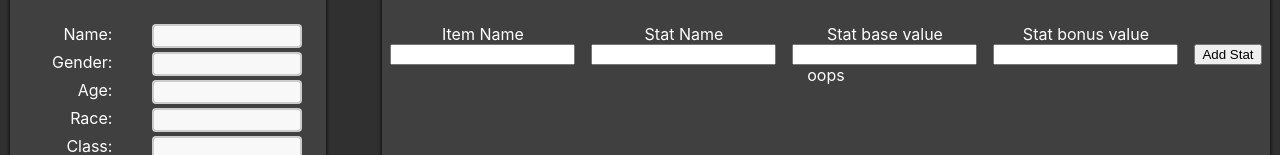
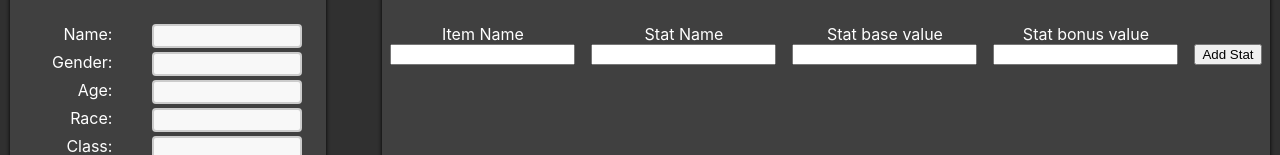
Before and after one commit to Dournbrood/imarel-character-creator, a React (Create React App) app in the folder Front-End/imarel-character-calculator/: page / in a window 1280 px wide. Shown: the part 209-364 px from the top of the page. Built offline with nearby package versions, Linux system fonts and the light colour scheme; the HTML template or start-up script is replaced by a standard one.

Commit message:
removes dead code

```diff
--- a/Front-End/imarel-character-calculator/src/components/ItemList.js
+++ b/Front-End/imarel-character-calculator/src/components/ItemList.js
@@ -9,7 +9,7 @@ const ItemList = (props) => {
         <div style={{display: "flex", flexFlow: "column nowrap"}}>
             {((globalState && globalState.items) ? Object.keys(globalState.items).map((key) => (
                 <><ItemListEntry itemKey={key}/><br/></>
-            )) : "oops")}
+            )) : [])}
         </div>
     );
 }
--- a/Front-End/imarel-character-calculator/src/components/StatList.js
+++ b/Front-End/imarel-character-calculator/src/components/StatList.js
@@ -7,31 +7,26 @@ const StatList = (props) => {
     const generateStatTotals = () => {
         let statTotals = {}
         Object.keys(globalState.items).forEach((itemName) => {
-            console.log(`Now evaluating item ${itemName} for stats...`)
             Object.keys(globalState.items[itemName].stats).forEach((statName) => {
-                console.log(`Evaluating stat ${statName} in item ${itemName}...`)
-                if(statName in statTotals) {
-                    console.log(`Stat ${statName} already exists in totals list!`);
-                    if(Math.abs(parseInt(globalState.items[itemName].stats[statName].base)) > Math.abs(parseInt(statTotals[statName].base))) {
+                if (statName in statTotals) {
+                    if (Math.abs(parseInt(globalState.items[itemName].stats[statName].base)) > Math.abs(parseInt(statTotals[statName].base))) {
                         statTotals[statName].base = parseInt(globalState.items[itemName].stats[statName].base)
                     }
                     statTotals[statName].bonus = parseInt(statTotals[statName].bonus) + parseInt(globalState.items[itemName].stats[statName].bonus);
                 }
-                else{
+                else {
                     statTotals[statName] = {}
                     statTotals[statName].base = parseInt(globalState.items[itemName].stats[statName].base);
                     statTotals[statName].bonus = parseInt(globalState.items[itemName].stats[statName].bonus);
                 }
             })
         })
-        let moo = statTotals;
-        console.log(moo);
         Object.keys(statTotals).forEach((statName) => {
             statTotals[statName] = parseInt(statTotals[statName].base) + parseInt(statTotals[statName].bonus);
         })
         setGlobalState((previous) => ({
             ...previous,
-            totals: {...statTotals}
+            totals: { ...statTotals }
         }))
     }
 
@@ -41,7 +36,7 @@ const StatList = (props) => {
 
     return (
         <>
-        <input type={"button"} value="Get Stats!" onClick={generateStatTotals}/>
+            <input type={"button"} value="Get Stats!" onClick={generateStatTotals} />
             <>
                 {
                     ((globalState && globalState.totals) ?
```
Lines whose indentation alone changed are shown as unchanged.
